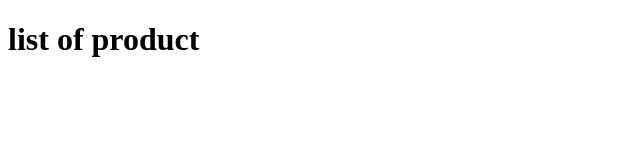
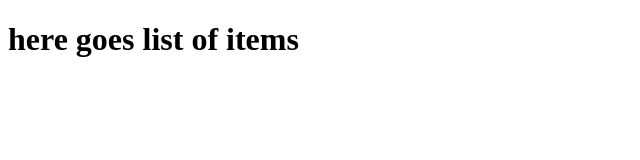
Before and after one commit to narasimha3679/sell-it, an Electron app: page mainWindow.html in a window 1280 px wide. Shown: the whole page, without its empty margins (0-640 px from the left). Drawn offline with Linux system fonts and the light colour scheme.

Commit message:
Update mainWindow.html

```diff
--- a/mainWindow.html
+++ b/mainWindow.html
@@ -5,6 +5,6 @@
     <title>Sell-It</title>
 </head>
 <body>
-<h1>list of product</h1>
+<h1>here goes list of items</h1>
 </body>
 </html>
```
